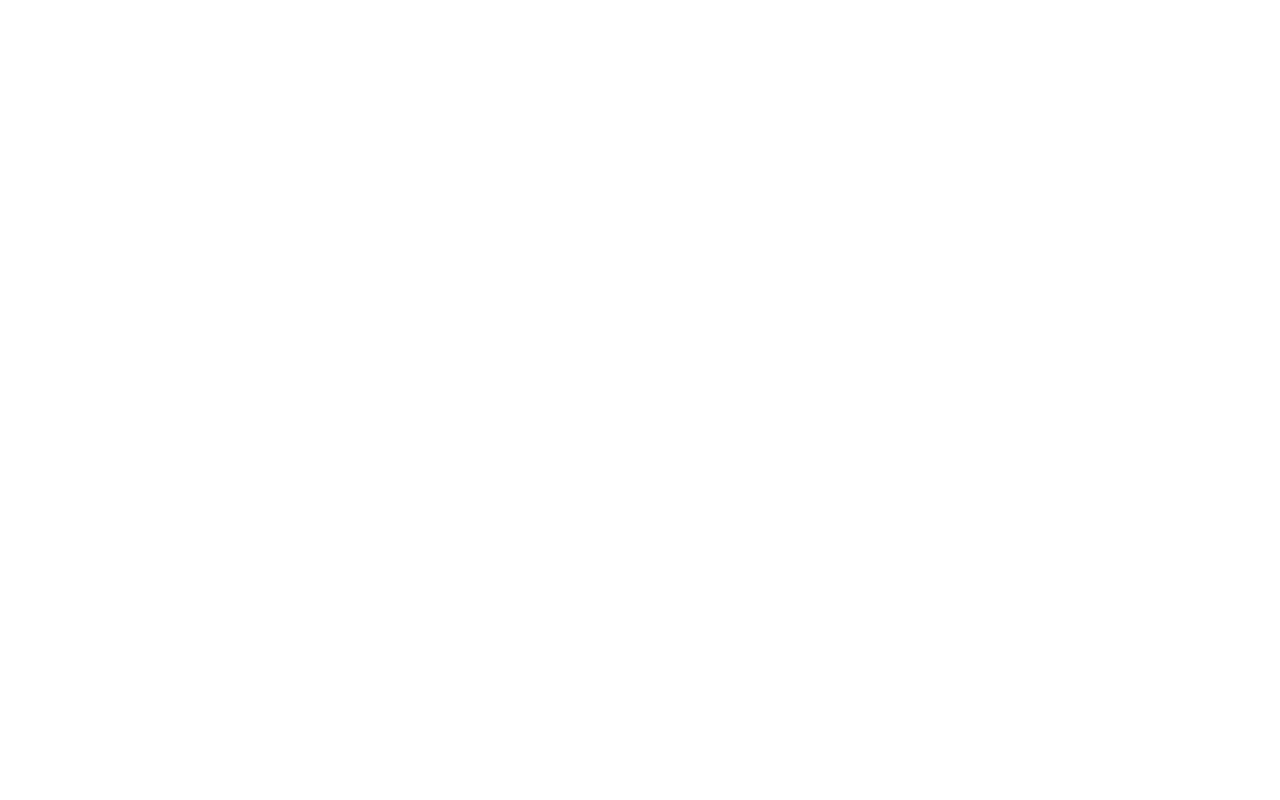
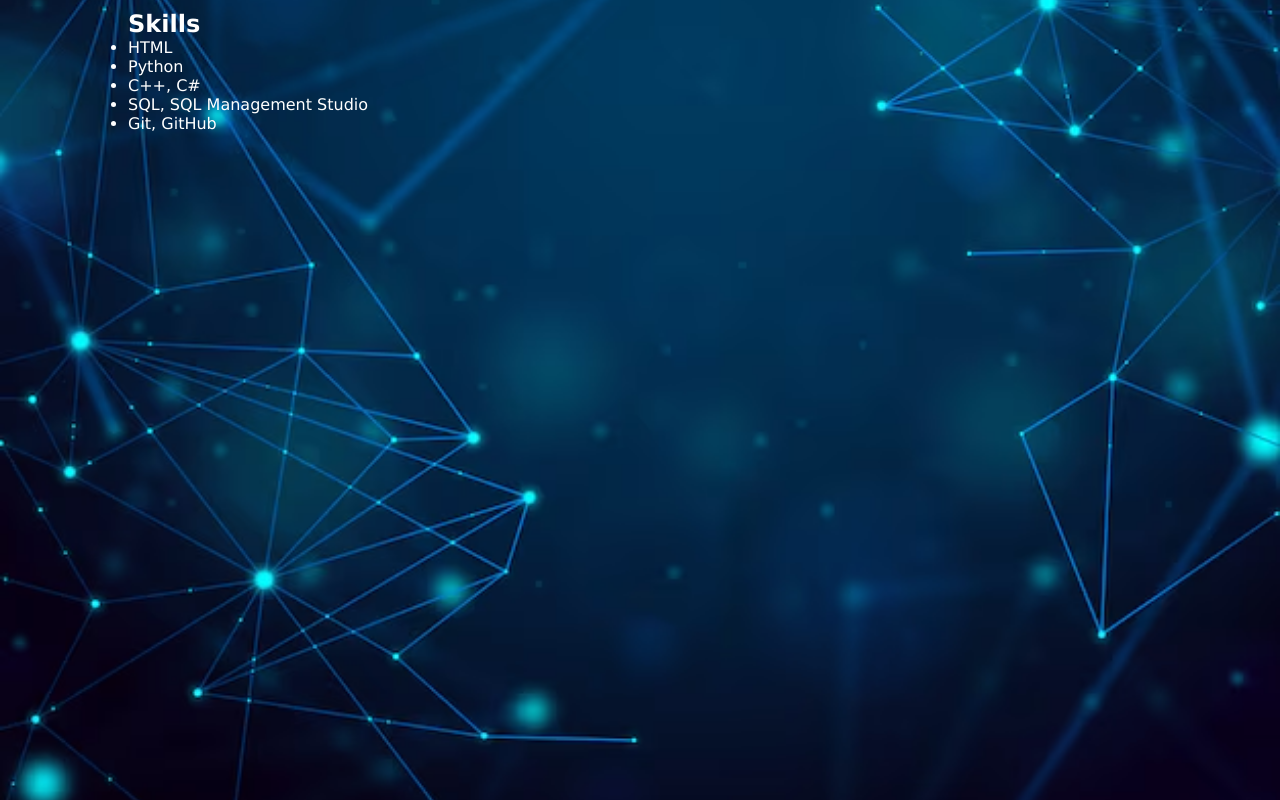
Before and after one commit to Rethabile012/Rethabile012.github.io, a plain HTML site: page skills.html in a window 1280 px wide. Drawn offline with Linux system fonts and the light colour scheme.

Commit message:
Add files via upload

```diff
--- a/skills.html
+++ b/skills.html
@@ -1,17 +1,17 @@
 <!DOCTYPE html>
 <html>
-  <head>
+<head>
 
     <meta name="viewport" content="width=device-width, initial-scale=1.0">
     <title>Skills</title>
     <link rel="stylesheet" href="style.css">
-  </head>
-  <body>
+</head>
+<body>
 
 
 
 
-    <div class="section">
+    <div class="hero3">
         <h2>Skills</h2>
         <ul class="skills">
             <li>HTML</li>
--- a/style.css
+++ b/style.css
@@ -222,16 +222,9 @@ nav ul li a{
 }
 .section{
     color: white;
-    width: 100%;
-    min-height: 100vh;
-    background-image: url(./360_F_657341952_E8I9NuyOn7Rle6rMgx0QDou5vt695P4I.jpg);
-    background-position: center;
-    background-size: cover;
-    padding: 10px 10%;
-    overflow: hidden;
-    position: relative;
+}
 
-}
+
 .education{
     color: white;
 }
@@ -260,3 +253,14 @@ nav ul li a{
     overflow: hidden;
     position: relative;
 }
+.hero3{
+    color: white;
+        width: 100%;
+        min-height: 100vh;
+        background-image: url(./background-realistic-abstract-technology-particle_23-2148431735.avif);
+        background-position: center;
+        background-size: cover;
+        padding: 10px 10%;
+        overflow: hidden;
+        position: relative;
+}
```
Also changed, not shown: contact.html (+2 -2 lines), cv.html (+4 -0 lines).
